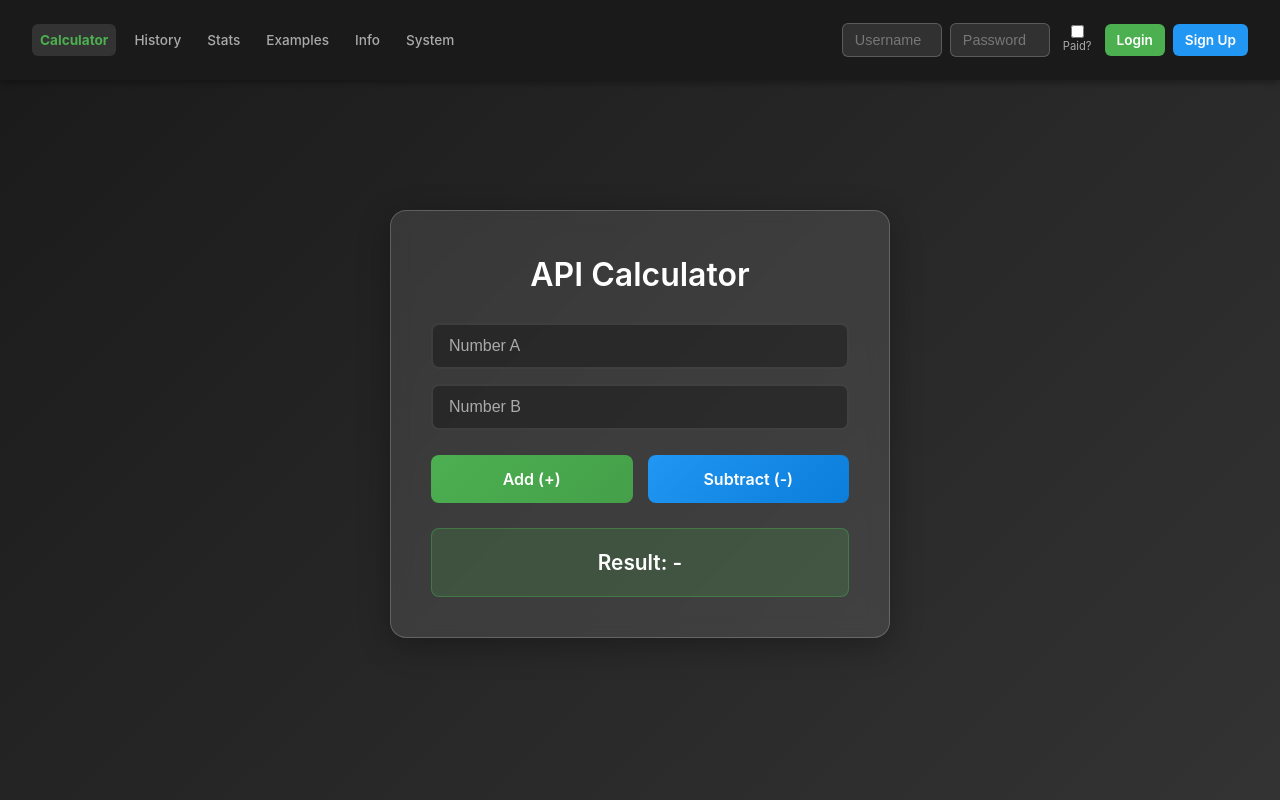
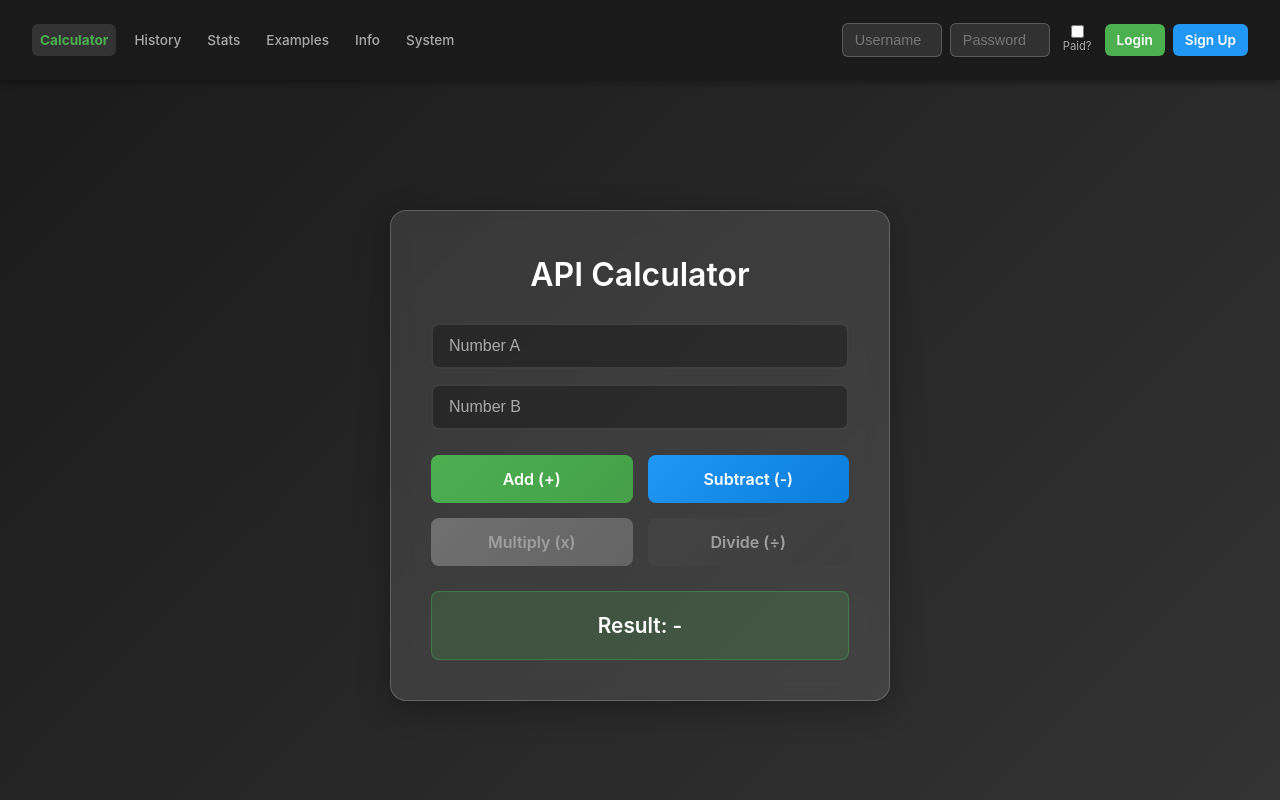
Before and after one commit to MarcusPFF/sp3_calculator_frontend, a React (Vite) app: page / in a window 1280 px wide. Built offline with nearby package versions, Linux system fonts and the light colour scheme.

Commit message:
Quality of life changes

```diff
--- a/src/components/calculator/Buttons.jsx
+++ b/src/components/calculator/Buttons.jsx
@@ -14,23 +14,23 @@ const Buttons = ({ doCalculation, isAdmin }) => {
         Subtract (-)
       </button>
 
-      {isAdmin && (
-        <>
       <button
         className={styles.mulBtn}
         onClick={() => doCalculation("multiply")}
+        disabled={!isAdmin}
+        title={!isAdmin ? "Upgrade to unlock this feature" : ""}
       >
-            Multiply (x)
+        Multiply (x) {isAdmin ? "" : ""}
       </button>
 
       <button
         className={styles.divBtn}
         onClick={() => doCalculation("divide")}
+        disabled={!isAdmin}
+        title={!isAdmin ? "Upgrade to unlock this feature" : ""}
       >
-            Divide (÷)
+        Divide (÷) {isAdmin ? "" : ""}
       </button>
-        </>
-      )}
     </div>
   );
 };
--- a/src/components/calculator/Calculator.module.css
+++ b/src/components/calculator/Calculator.module.css
@@ -111,7 +111,7 @@
 
 .buttonSection {
   display: grid;
-  grid-template-columns: 1fr 1fr; /* 2 columns grid looks better for 4 buttons */
+  grid-template-columns: 1fr 1fr;
   gap: 15px;
   width: 100%;
 }
@@ -165,3 +165,13 @@
   margin-bottom: 15px;
   letter-spacing: 1px;
 }
+
+
+
+.mulBtn:disabled,
+.divBtn:disabled {
+  opacity: 0.5;
+  cursor: not-allowed;
+  filter: grayscale(100%);
+  pointer-events: none;
+}
```
Lines whose indentation alone changed are shown as unchanged.
